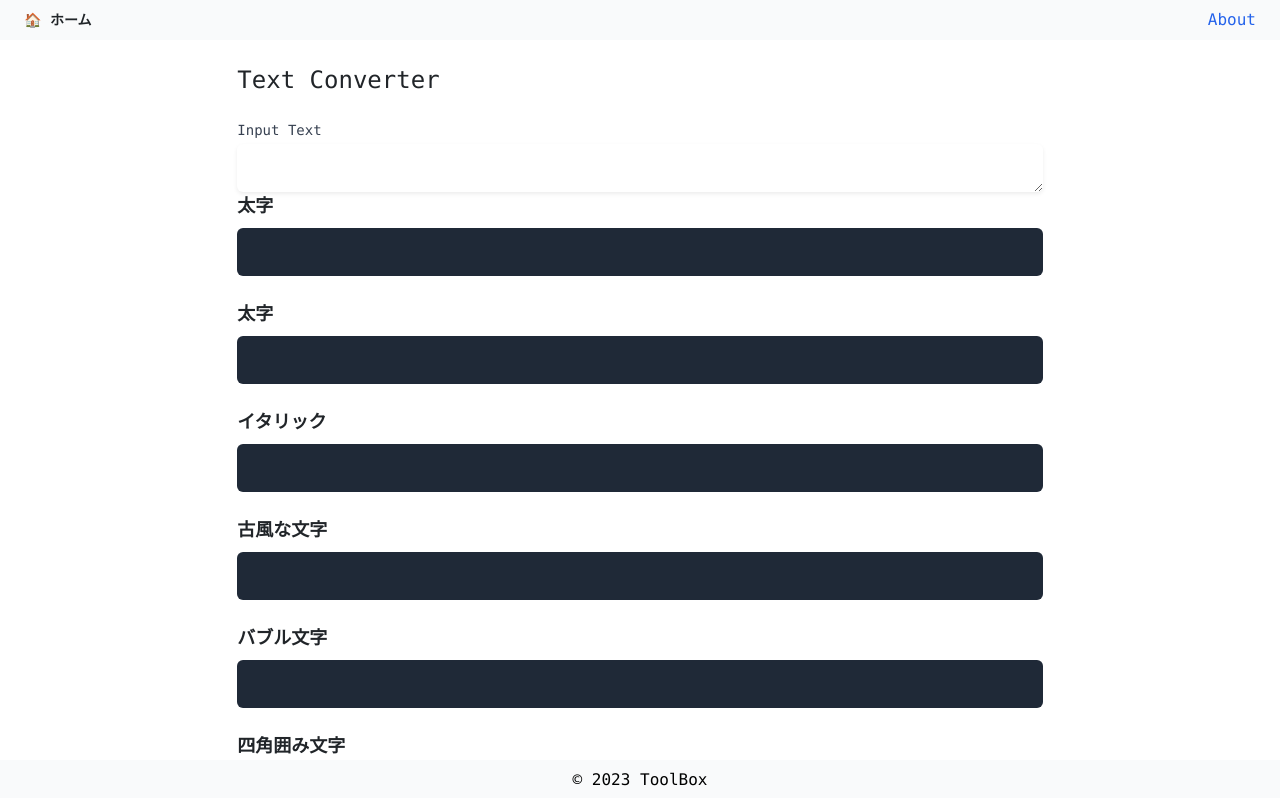
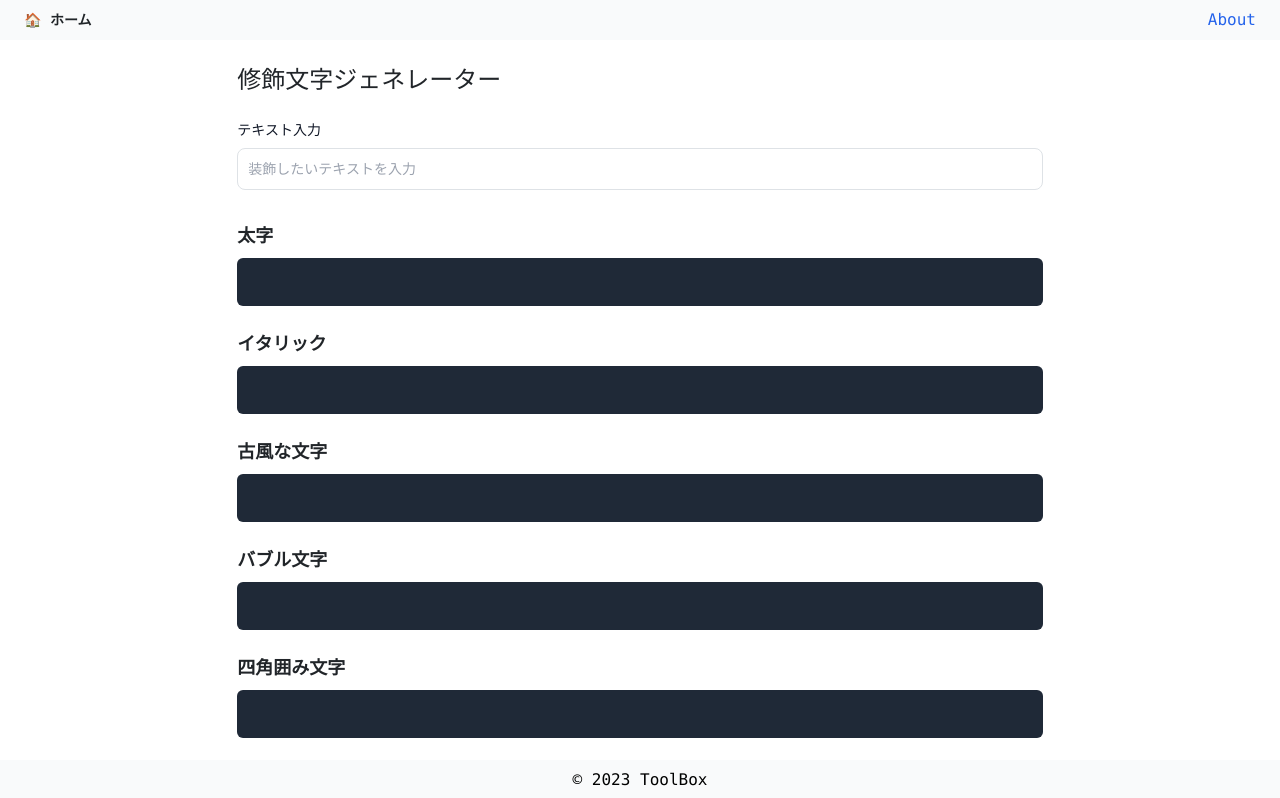
Before and after one commit to foresukecom/toolbox, a Vue app: page /text-styler in a window 1280 px wide. Shown: the top 798 px of the page. Built offline with nearby package versions, Linux system fonts and the light colour scheme; no server answers.

Commit message:
💄 style: 入力フォーム修正

```diff
--- a/src/views/TextStyler.vue
+++ b/src/views/TextStyler.vue
@@ -1,14 +1,17 @@
 <template>
   <div class="flex justify-center">
     <div class="w-2/3 px-4">
-      <h1 class="text-2xl mb-4">Text Converter</h1>
+      <h1 class="text-2xl mb-4">修飾文字ジェネレーター</h1>
+
       <div>
-        <label for="inputText" class="block text-sm font-medium text-gray-700">Input Text</label>
-        <textarea id="inputText" v-model="inputText" @input="convertText"
-          class="mt-1 block w-full rounded-md border-gray-300 shadow-sm focus:border-indigo-300 focus:ring focus:ring-indigo-200 focus:ring-opacity-50"></textarea>
+        <label for="inputText" class="block mb-2 text-sm font-medium text-gray-900 dark:text-gray-900">テキスト入力</label>
+        <input type="text" id="inputText" v-model="inputText" @input="convertText"
+          class="bg-white border border-gray-300 text-gray-900 text-sm rounded-lg focus:ring-blue-500 focus:border-blue-500 block w-full p-2.5 dark:bg-gray-700 dark:border-gray-600 dark:placeholder-gray-400 dark:text-gray-900 dark:focus:ring-blue-500 dark:focus:border-blue-500"
+          placeholder="装飾したいテキストを入力" required>
       </div>
 
-      <TextHighlighter width="w-full" :formattedText="boldText" label="太字" />
+      <div class="mb-8"></div>
+
       <TextHighlighter width="w-full" :formattedText="boldText" label="太字" />
       <TextHighlighter width="w-full" :formattedText="italicText" label="イタリック" />
       <TextHighlighter width="w-full" :formattedText="blackletterText" label="古風な文字" />
```
